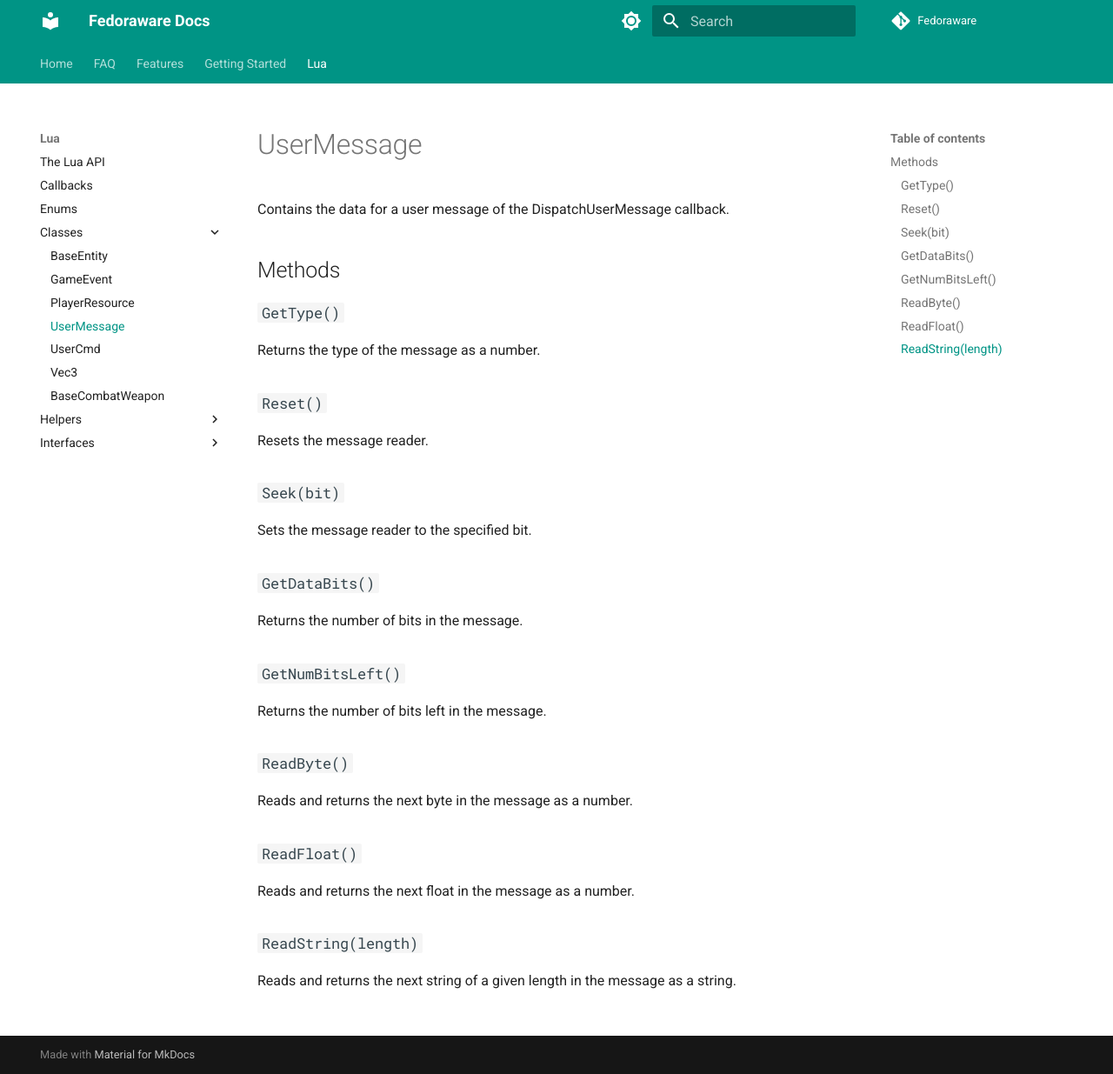
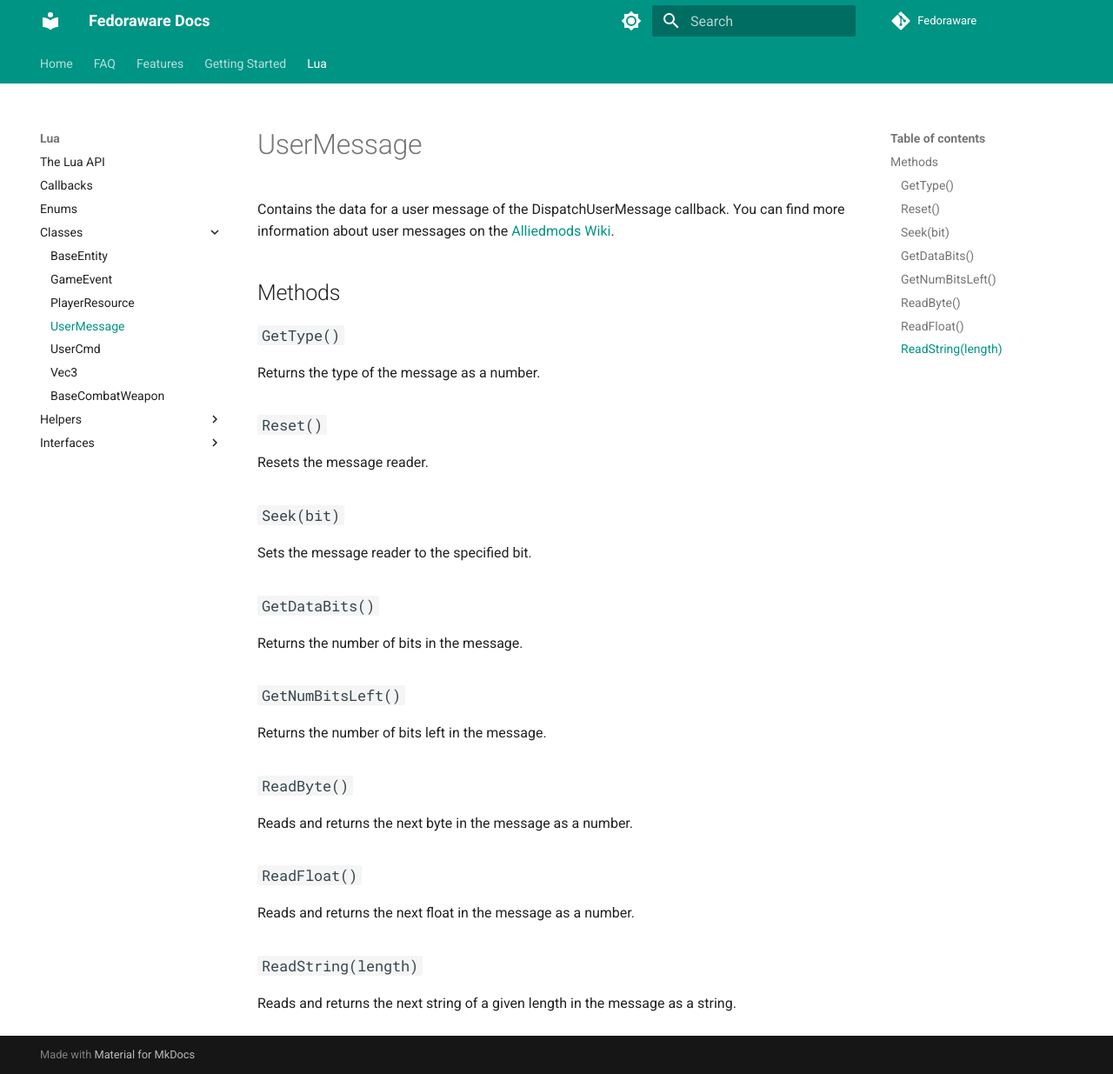
Before and after one commit to imgladnotu/Docs-Edit, an MkDocs documentation site: the page built from docs/Lua/Classes/user-message.md, in a window 1280 px wide and 1235 px high. Shown: the whole window at 87% size. Built offline with MkDocs 1.6.1 and Material for MkDocs 9.7.7, drawn with Linux system fonts in a browser that asks for light colours; comment, search, counter and statistics services are not loaded.

Commit message:
Added wiki link for UserMessages

```diff
--- a/docs/Lua/Classes/user-message.md
+++ b/docs/Lua/Classes/user-message.md
@@ -1,6 +1,7 @@
 # UserMessage
 
 Contains the data for a user message of the DispatchUserMessage callback.
+You can find more information about user messages on the [Alliedmods Wiki](https://wiki.alliedmods.net/User_messages).
 
 ## Methods
 
```
